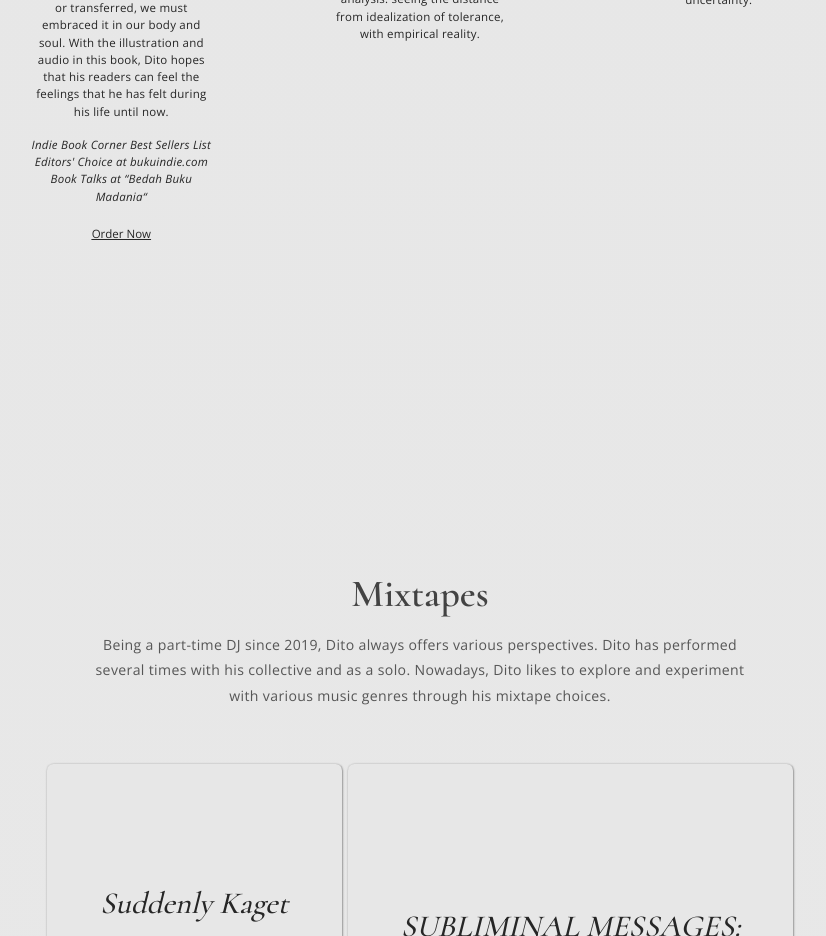
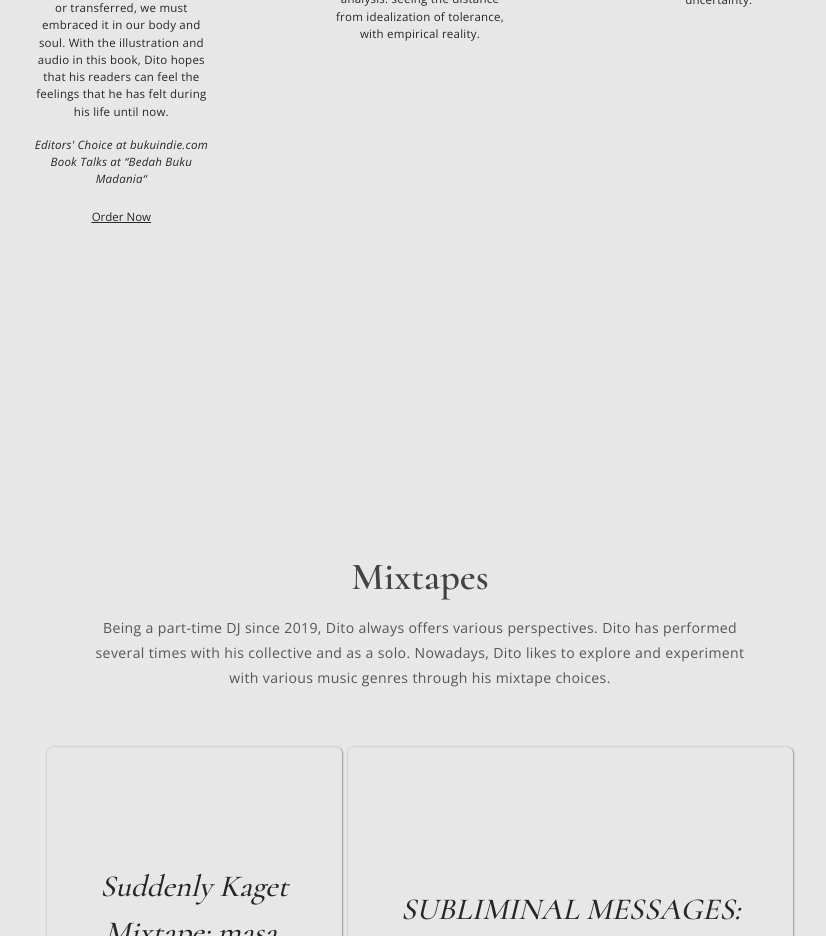
Before and after one commit to andikawilliam/ditobuwono, a Vue app: page / in a window 1280 px wide. Shown: the part 4960-5896 px from the top of the page, without its empty margins (220-1046 px from the left). Built offline with nearby package versions, Linux system fonts and the light colour scheme.

Commit message:
Update PortfolioWriting.ts

```diff
--- a/src/content/PortfolioWriting.ts
+++ b/src/content/PortfolioWriting.ts
@@ -39,7 +39,6 @@ export default Vue.extend({
           the feelings that he has felt during his life until now.
           `,
           accolades: [
-            "Indie Book Corner Best Sellers List",
             "Editors' Choice at bukuindie.com",
             "Book Talks at “Bedah Buku Madania“"
           ],
```
